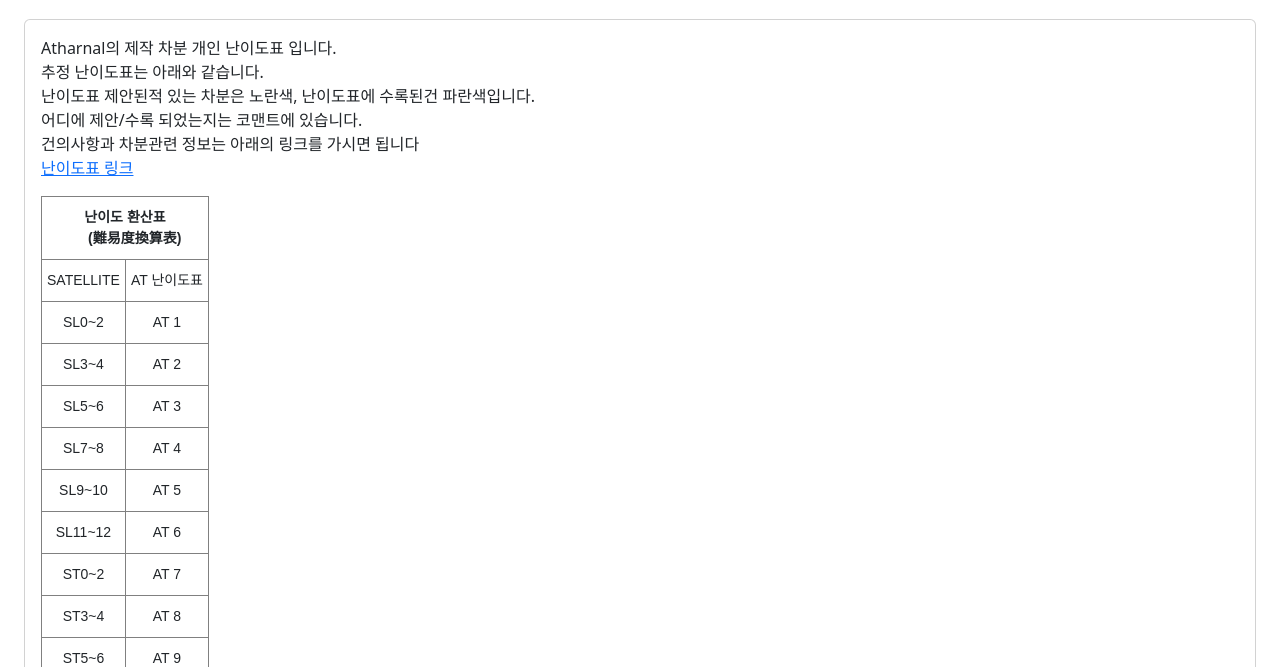
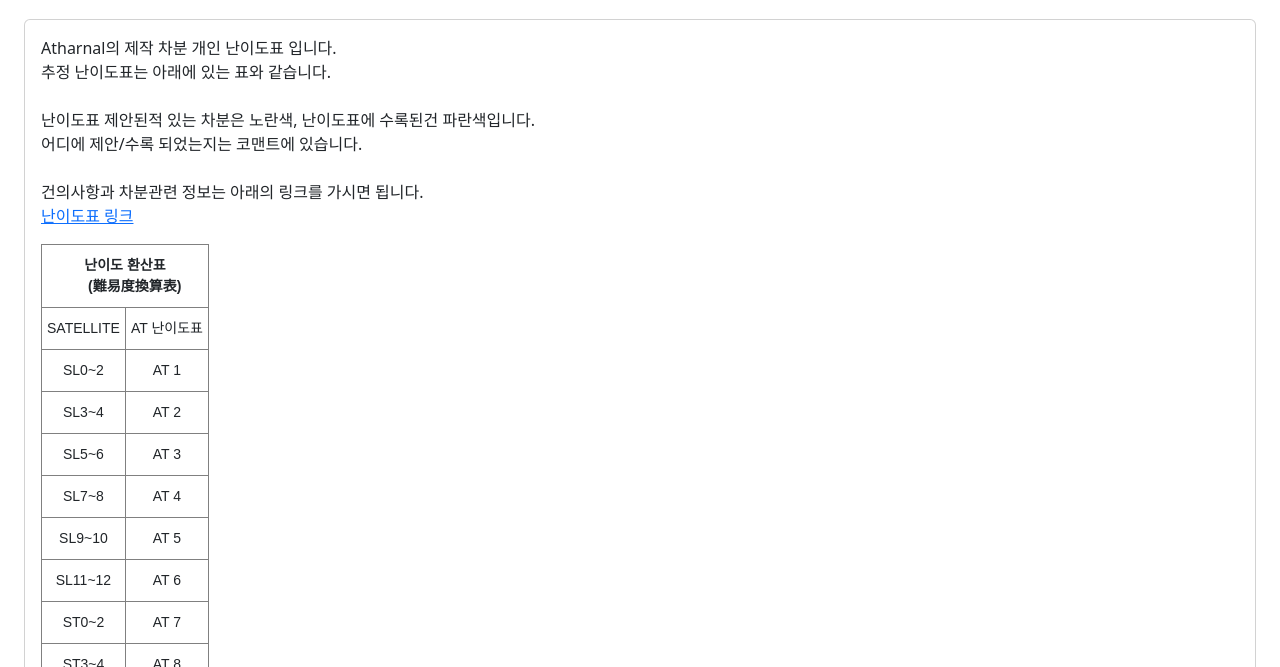
Before and after one commit to Atharnal/diff, a plain HTML site: page table.html in a window 1280 px wide. Shown: the part 133-800 px from the top of the page. Drawn offline with nearby package versions, Linux system fonts and the light colour scheme; no server answers.

Commit message:
Update table.html

```diff
--- a/table.html
+++ b/table.html
@@ -77,10 +77,10 @@
           <div class="card-body">
             <p class="card-text">
               Atharnal의 제작 차분 개인 난이도표 입니다.<Br>
-              추정 난이도표는 아래와 같습니다.<br>
+              추정 난이도표는 아래에 있는 표와 같습니다.<br><br>
 			  난이도표 제안된적 있는 차분은 노란색, 난이도표에 수록된건 파란색입니다.<br>
-              어디에 제안/수록 되었는지는 코맨트에 있습니다.<br>
-			   건의사항과 차분관련 정보는 아래의 링크를 가시면 됩니다<br>
+              어디에 제안/수록 되었는지는 코맨트에 있습니다.<br><br>
+			   건의사항과 차분관련 정보는 아래의 링크를 가시면 됩니다.<br>
 			  <a href="https://docs.google.com/spreadsheets/d/1p6qdeK0-ty9ujndbHogj-y2fVHcIrncQ2m-4HY06nJo/edit?usp=sharing"> 난이도표 링크 </a> <br>
 
               <?/* 표 시작 */?>
```
